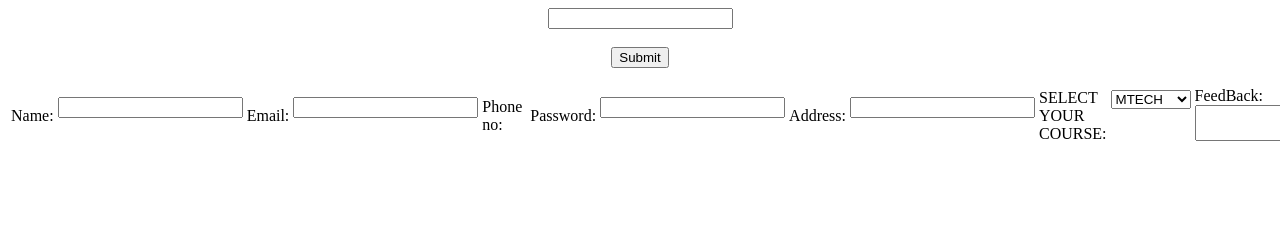
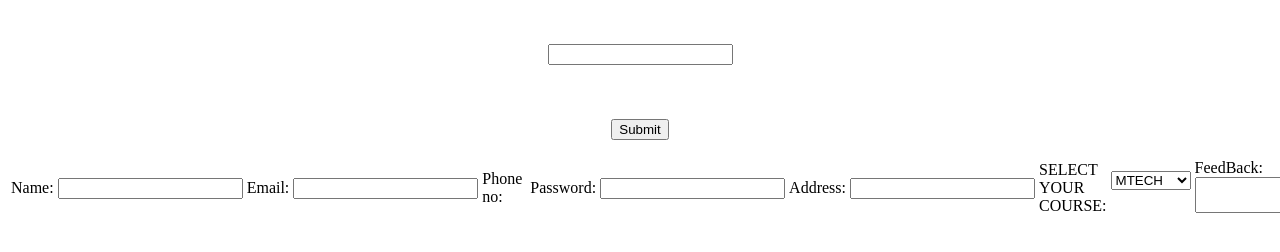
Before and after one commit to rajavelofficial/Full-Stack-Devolop, a plain HTML site: page MCARAJU/index.html in a window 1280 px wide. Shown: the top 252 px of the page. Drawn offline with Linux system fonts and the light colour scheme.

Commit message:
Files are re edited

```diff
--- a/MCARAJU/index.html
+++ b/MCARAJU/index.html
@@ -14,24 +14,24 @@
             <table>
         <td><label for="name">Name:</label></td>
         <td><input type="text" id="name" name="name">
-        <span id="nameError" class="error"></span><br><br></td>
+        <span id="nameError" class="error"></span></td><br>
 
        <td><label for="email">Email:</label></td>
         <td><input type="email" id="email" name="email">
-        <span id="emailError" class="error"></span><br><br></td>
+        <span id="emailError" class="error"></span></td><br>
 
        <td><label for="email">Phone no:</label></td>
         <td></td><input type="number" id="Phone" name="Phone">
-        <span id="emailError" class="error"></span><br><br></td>
+        <span id="emailError" class="error"></span></td><br>
 
 
        <td><label for="email">Password:</label></td>
         <td><input type="text" id="Password" name="Password">
-        <span id="emailError" class="error"></span><br><br></td>
+        <span id="emailError" class="error"></span></td><br>
 
         <td><label for="email">Address:</label></td>
         <td><input type="text" id="Address" name="Address">
-        <span id="emailError" class="error"></span><br><br></td>
+        <span id="emailError" class="error"></span></td><br>
 
        <td><p>SELECT YOUR COURSE:</td>
            <td><select name="Subject" id="Subject">
@@ -41,12 +41,11 @@
                 <option value="M.COM">M.COM</M></option>
                 <option value="validateForm">Validation</option>
             </select>
-        </p><br></td>
+        </p></td><br>
        <td><p>FeedBack: <textarea name="comment" id="feedback"></textarea></p></td>
 
         <input type="submit" value="Submit">
 
-
             </table>
         </center>
     </form>
```
